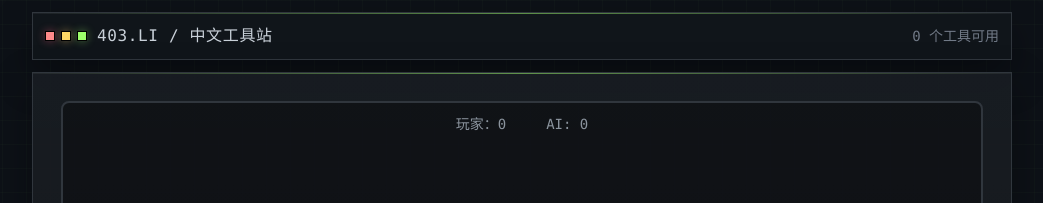
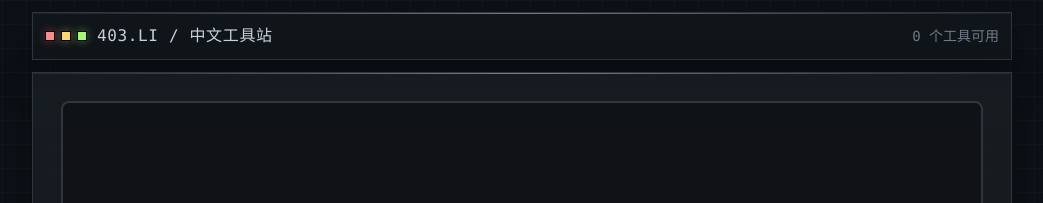
Before and after one commit to Xue-LC/403-li, a Vue app: page /tools/base64 in a window 1280 px wide. Shown: the top 203 px of the page, without its empty margins (118-1161 px from the left). Built offline with nearby package versions, Linux system fonts and the light colour scheme; a web font is replaced by a local one.

Commit message:
fix: 限制 AI 最大移动速度，游戏开始显示计分板
- 添加 AI 最大移动速度限制（每帧 3 像素）
- AI 不再是百分百接球，玩家有机会赢
- 计分板在游戏开始后才显示（避免初始显示 0-0）

```diff
--- a/src/views/NotFound.vue
+++ b/src/views/NotFound.vue
@@ -18,8 +18,8 @@
             <div class="paddle ai" ref="aiPaddle">4</div>
           </div>
 
-          <!-- Score -->
-          <div class="score">
+          <!-- Score (hidden before game starts) -->
+          <div class="score" v-if="animationId !== null">
             <span>玩家：{{ playerScore }}</span>
             <span>AI: {{ aiScore }}</span>
           </div>
@@ -214,11 +214,13 @@ export default {
         return
       }
 
-      // AI movement (smooth follow with lerp)
+      // AI movement (with max speed limit)
       const aiTarget = this.ballY - this.paddleHeight / 2
-      const aiSpeed = 0.12 // 提高 AI 速度
-      // 使用 lerp 实现更丝滑的跟随
-      this.aiY += (aiTarget - this.aiY) * aiSpeed
+      const aiSpeed = 0.12
+      const aiDelta = (aiTarget - this.aiY) * aiSpeed
+      // 限制 AI 最大移动速度
+      const maxAIDelta = 3 // 每帧最大移动 3 像素
+      this.aiY += Math.max(-maxAIDelta, Math.min(maxAIDelta, aiDelta))
 
       // Keep paddles in bounds
       this.playerY = Math.max(0, Math.min(100 - this.paddleHeight, this.playerY))
```
